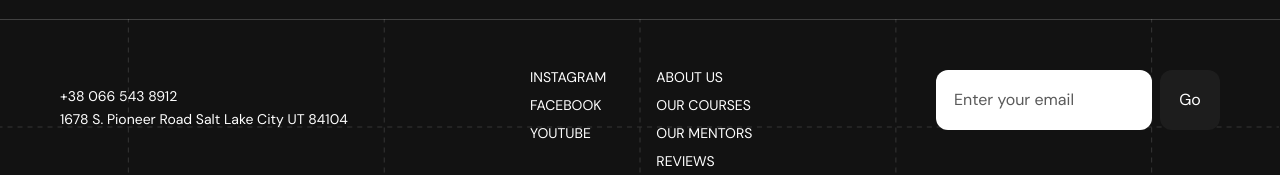
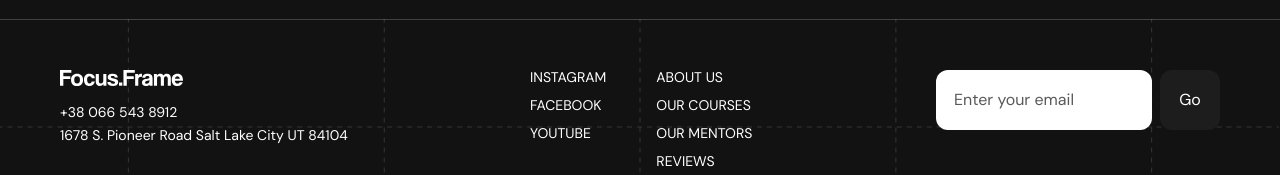
Before and after one commit to ulaskarakas/goit-html-css-project, a plain HTML site: page index.html in a window 1280 px wide. Shown: the part 4005-4180 px from the top of the page. Drawn offline with Linux system fonts and the light colour scheme.

Commit message:
Deploying to gh-pages from @ ulaskarakas/goit-html-css-project@ea88fb15e158d8eab1611958bfc23d4448c6f998 🚀

```diff
--- a/index.html
+++ b/index.html
@@ -450,7 +450,7 @@
   <div class="container">
     <div class="container-inner">
       <div class="footer-top">
-        <img src="../img/logo-focusframe.svg" alt="" />
+        <img src="/goit-html-css-project/assets/logo-focusframe-O8p7k7jp.svg" alt="" />
         <a href="tel:+380665438912">+38 066 543 8912</a>
         <address>1678 S. Pioneer Road Salt Lake City UT 84104</address>
       </div>
```
Also changed, not shown: assets/logo-focusframe-O8p7k7jp.svg (added).
